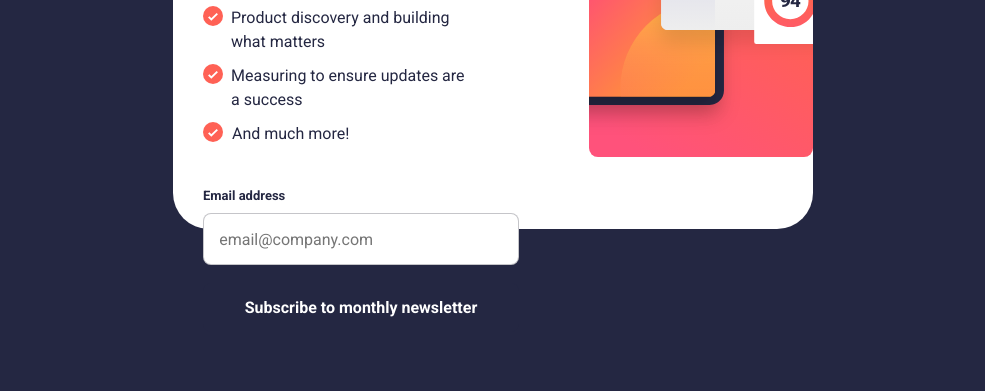
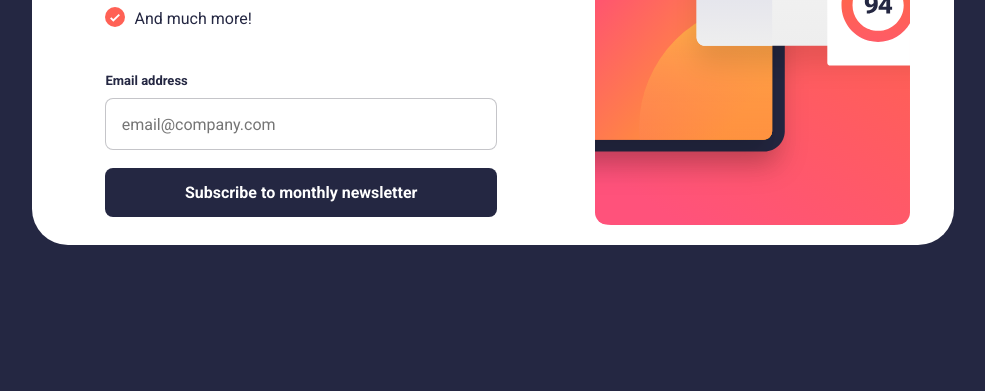
Before and after one commit to joshhovis/Newsletter-Form, a website: page index.html in a window 1280 px wide. Shown: the part 409-800 px from the top of the page, without its empty margins (147-1132 px from the left). Drawn offline with Linux system fonts and the light colour scheme.

Commit message:
Fix styling for better responsiveness and fix bug where mobile and desktop image would both show if form was submitted on desktop then resized to mobile

```diff
--- a/app.scss
+++ b/app.scss
@@ -191,7 +191,27 @@
     }
 }
 
-@media only screen and (min-width: 768px) {
+@media only screen and (min-width: 600px) {
+
+    .newsletter {
+        margin: 0 auto;
+
+        &-image {
+            max-width: 55%;
+            height: 40%;
+            margin: 0 auto;
+            border-radius: 16px;
+        }
+
+        &-text {
+            max-width: 50%;
+            margin: 0 auto;
+            padding-top: 0;
+        }
+    }
+}
+
+@media only screen and (min-width: 1200px) {
     #mobile-img {
         display: none;
     }
@@ -207,23 +227,18 @@
 
     .newsletter {
         background-color: white;
-        width: 50%;
         flex-direction: row-reverse;
         height: unset;
         min-height: unset!important;
         margin: auto auto;
         justify-content: center;
         border-radius: 2.25em;
-        gap: 2.5em;
+        padding: 10px;
 
         &-image {
             width: 35%;
-            height: 100%;
-            margin: auto 0;
-        }
-
-        &-header {
-            font-size: 3.5em;
+            padding: 10px 0 10px;
+            margin: auto auto;
         }
 
         &-form {
@@ -248,7 +263,7 @@
     }
 
     ._active {
-        width: 25%;
+        width: 35%;
     }
 
     .confirmation {
--- a/main.js
+++ b/main.js
@@ -83,4 +83,18 @@
     };
 
     form.addEventListener("submit", handleSubmit);
+
+    function handleResize() {
+        if (window.innerWidth >= 1200) {
+            mobileImg.style.display = 'none';
+            desktopImg.style.display = 'block';
+        } else {
+            mobileImg.style.display = 'block';
+            desktopImg.style.display = 'none';
+        }
+    }
+
+    window.addEventListener("resize", handleResize);
+
+    handleResize();
 })
```
Also changed, not shown: app.css, 1 other file.
